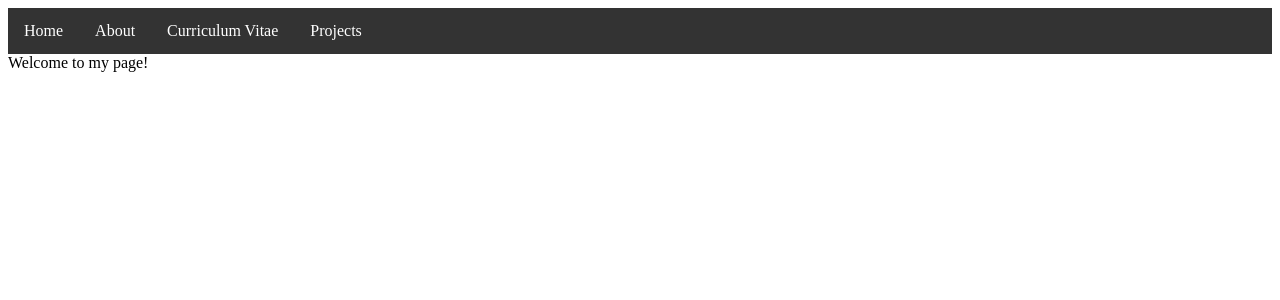
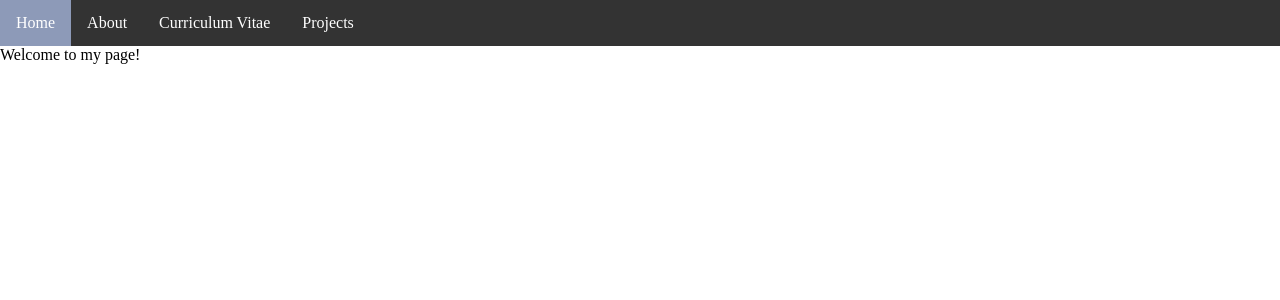
Before and after one commit to anaskew29/anaskew29.github.io, a Jekyll site: the page built from index.html, in a window 1280 px wide. Shown: the top 300 px of the page. Built offline with Jekyll 4.4.1, drawn with Linux system fonts in a browser that asks for light colours.

Commit message:
Update menuBar.html

```diff
--- a/_layouts/menuBar.html
+++ b/_layouts/menuBar.html
@@ -1,5 +1,10 @@
+<!DOCTYPE html>
+<html>
 <head>
+<meta name="viewport" content="width=device-width, initial-scale=1.0">
 <style>
+body {margin: 0;}
+
 ul {
     list-style-type: none;
     margin: 0;
@@ -8,25 +13,19 @@ ul {
     background-color: #333;
 }
 
-li {
-    float: left;
-}
+li {float: left;}
 
 li a, .dropbtn {
-    display: inline-block;
+    display: block;
     color: white;
     text-align: center;
     padding: 14px 16px;
     text-decoration: none;
 }
 
-li a:hover, .dropdown:hover .dropbtn {
-    background-color: navy;
-}
+li a:hover, .dropdown:hover .dropbtn {background-color: #8D9AB8;}
 
-li.dropdown {
-    display: inline-block;
-}
+li.dropdown {display: block;}
 
 .dropdown-content {
     display: none;
@@ -46,8 +45,11 @@ li.dropdown {
 
 .dropdown-content a:hover {background-color: #f1f1f1}
 
-.dropdown:hover .dropdown-content {
-    display: block;
+.dropdown:hover .dropdown-content {display: block;}
+
+@media screen and (max-width: 600px){
+    ul.topnav li.right,
+    ul.topnav li {float: none;}
 }
 </style>
 </head>
```
Also changed, not shown: other parts of _layouts/menuBar.html (+5 -4 lines).
